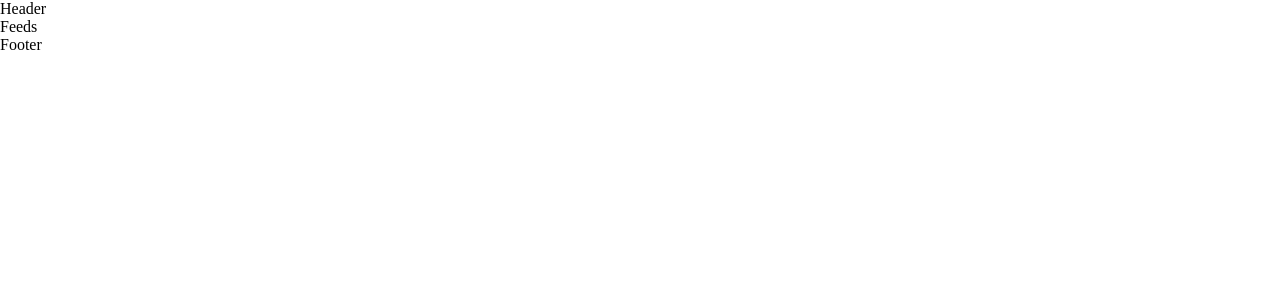
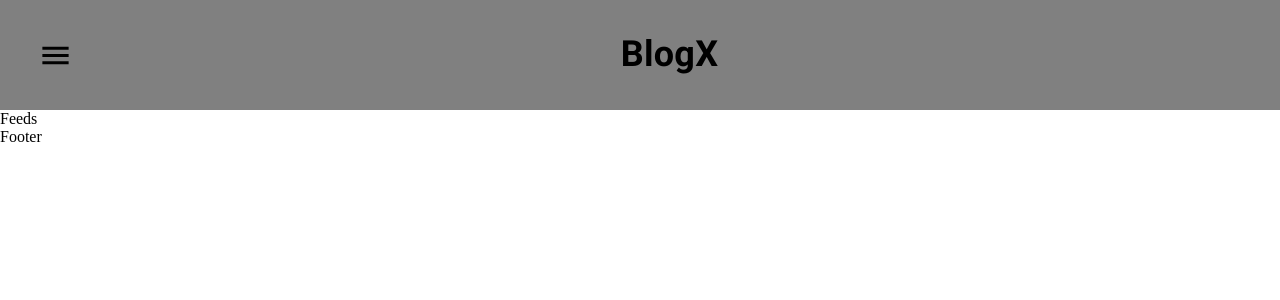
Before and after one commit to Nyamekesse/neuvo, a React (Vite) app in the folder client/: page / in a window 1280 px wide. Shown: the top 300 px of the page. Built offline with nearby package versions, Linux system fonts and the light colour scheme.

Commit message:
added and completed header, added custom theme

```diff
--- /dev/null
+++ b/client/src/Theme/theme.jsx
@@ -0,0 +1,42 @@
+import { createTheme } from "@mui/material/styles";
+
+const theme = createTheme({
+  breakpoints: {
+    values: {
+      mobile_0: 0, //
+      mobile_240: 240,
+      mobile_320: 320,
+      mobile_360: 360,
+      mobile_375: 375,
+      mobile_384: 384,
+      mobile_393: 393,
+      mobile_400: 400,
+      mobile_450: 450,
+      mobile_550: 550,
+      tablet_600: 600, //
+      tablet_650: 650,
+      tablet_688: 688,
+      tablet_769: 768,
+      tablet_800: 800,
+      tablet_834: 834,
+      tablet_840: 840,
+      laptop_1024: 1024, //
+      laptop_1152: 1152,
+      laptop_1280: 1280,
+      desktop_1440: 1440, //
+    },
+  },
+  components: {
+    MuiIconButton: {
+      styleOverrides: {
+        root: {
+          backgroundColor: "transparent",
+          borderRadius: "50%",
+          color: "#000",
+        },
+      },
+    },
+  },
+});
+
+export default theme;
--- a/client/src/components/Header/index.jsx
+++ b/client/src/components/Header/index.jsx
@@ -1,7 +1,30 @@
 import React from "react";
+import { Container, Title } from "./style";
+import MenuIcon from "@mui/icons-material/Menu";
+import { IconButton, Typography } from "@mui/material";
 
 const Header = () => {
-  return <div>Header</div>;
+  return (
+    <>
+      <Container>
+        <IconButton size="large">
+          <MenuIcon fontSize="large" />
+        </IconButton>
+
+        <Title>
+          <Typography
+            variant="h6"
+            component={"h1"}
+            align={"center"}
+            fontWeight={700}
+            fontSize={36}
+          >
+            BlogX
+          </Typography>
+        </Title>
+      </Container>
+    </>
+  );
 };
 
 export default Header;
--- /dev/null
+++ b/client/src/components/Header/style.jsx
@@ -0,0 +1,15 @@
+import { styled } from "@mui/material/styles";
+import Box from "@mui/material/Box";
+
+export const Container = styled(Box)(({ theme }) => ({
+  width: "100%",
+  padding: "2%",
+  display: "flex",
+  flexDirection: "row",
+  alignItems: "center",
+  backgroundColor: "gray",
+}));
+
+export const Title = styled(Box)(({ theme }) => ({
+  width: "100%",
+}));
--- a/client/src/main.jsx
+++ b/client/src/main.jsx
@@ -2,10 +2,15 @@ import React from "react";
 import ReactDOM from "react-dom/client";
 import App from "./App";
 import { BrowserRouter } from "react-router-dom";
+import { ThemeProvider } from "@mui/material/styles";
+import theme from "./Theme/theme";
+
 ReactDOM.createRoot(document.getElementById("root")).render(
   <React.StrictMode>
-    <BrowserRouter>
-      <App />
-    </BrowserRouter>
+    <ThemeProvider theme={theme}>
+      <BrowserRouter>
+        <App />
+      </BrowserRouter>
+    </ThemeProvider>
   </React.StrictMode>
 );
```
